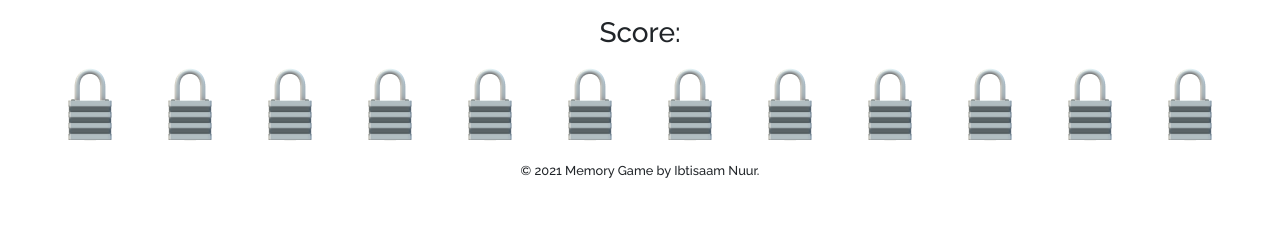
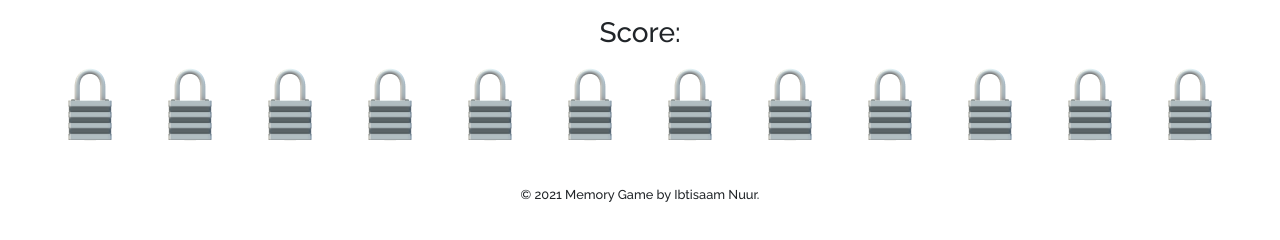
Before and after one commit to Saamnuur/Memory-Game, a plain HTML site: page index.html in a window 1280 px wide. Shown: the part 248-488 px from the top of the page. Drawn offline with nearby package versions, Linux system fonts and the light colour scheme.

Commit message:
footer margin added

```diff
--- a/assets/css/style.css
+++ b/assets/css/style.css
@@ -41,7 +41,11 @@ h1 {
     width: 400px ;
     box-sizing: border-box;
 }
+/*Footer*/
 
+#footer{
+    margin: 1.5rem;
+}
 /*Media queries*/
 
 @media screen and (max-width: 510px) {
```
